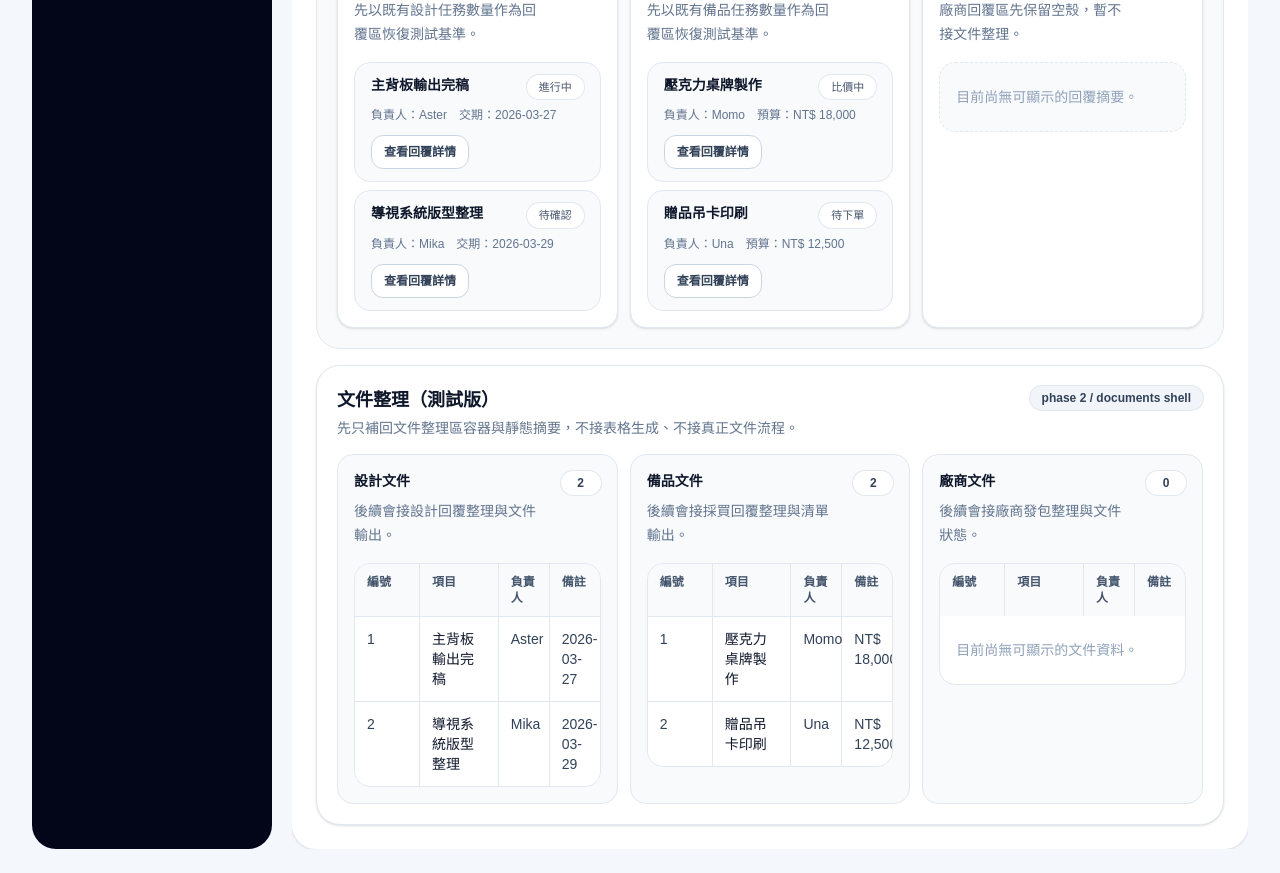
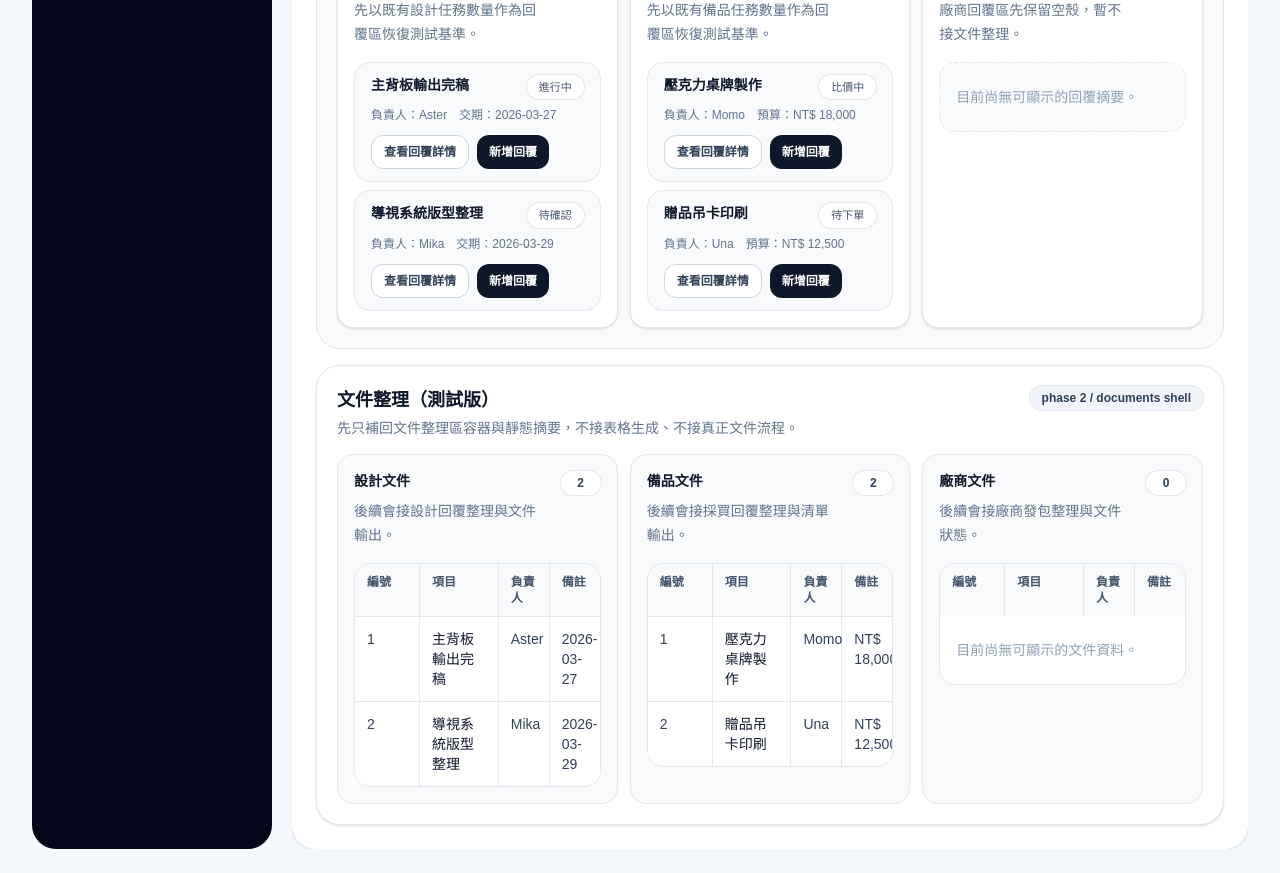
Before and after one commit to willy841/projectflow, a Next.js app in the folder project-mgmt/: page /projects/spring-popup-2026 in a window 1280 px wide. Shown: the part 2300-3173 px from the top of the page. Built offline with nearby package versions, Linux system fonts and the light colour scheme.

Commit message:
test: add minimal reply draft form

```diff
--- a/project-mgmt/src/components/project-detail-shell.tsx
+++ b/project-mgmt/src/components/project-detail-shell.tsx
@@ -32,6 +32,8 @@ export function ProjectDetailShell({
 }) {
   const [isEditingProject, setIsEditingProject] = useState(false);
   const [expandedReplyKey, setExpandedReplyKey] = useState<string | null>(null);
+  const [replyDraftKey, setReplyDraftKey] = useState<string | null>(null);
+  const [replyDraftText, setReplyDraftText] = useState("");
   const [projectForm, setProjectForm] = useState({
     name: project.name,
     client: project.client,
@@ -376,7 +378,7 @@ export function ProjectDetailShell({
                             <span>負責人：{item.owner}</span>
                             <span>{item.meta}</span>
                           </div>
-                          <div className="pt-1">
+                          <div className="flex flex-wrap gap-2 pt-1">
                             <button
                               type="button"
                               onClick={() => setExpandedReplyKey((prev) => prev === `${replyGroup.key}-${item.title}` ? null : `${replyGroup.key}-${item.title}`)}
@@ -384,10 +386,50 @@ export function ProjectDetailShell({
                             >
                               {expandedReplyKey === `${replyGroup.key}-${item.title}` ? "收合回覆詳情" : "查看回覆詳情"}
                             </button>
+                            <button
+                              type="button"
+                              onClick={() => {
+                                setReplyDraftKey((prev) => prev === `${replyGroup.key}-${item.title}` ? null : `${replyGroup.key}-${item.title}`);
+                                setReplyDraftText("");
+                              }}
+                              className="inline-flex items-center justify-center rounded-xl bg-slate-900 px-3 py-2 text-xs font-semibold text-white transition hover:bg-slate-800"
+                            >
+                              {replyDraftKey === `${replyGroup.key}-${item.title}` ? "取消新增" : "新增回覆"}
+                            </button>
                           </div>
                           {expandedReplyKey === `${replyGroup.key}-${item.title}` ? (
                             <div className="rounded-2xl border border-slate-200 bg-white px-4 py-3 text-sm leading-6 text-slate-600">
                               {item.detail}
+                            </div>
+                          ) : null}
+                          {replyDraftKey === `${replyGroup.key}-${item.title}` ? (
+                            <div className="rounded-2xl border border-slate-200 bg-white p-4">
+                              <p className="text-sm font-semibold text-slate-900">新增回覆（測試版）</p>
+                              <p className="mt-1 text-xs text-slate-500">先只驗證表單容器與輸入行為，不接真正送出流程。</p>
+                              <textarea
+                                value={replyDraftText}
+                                onChange={(event) => setReplyDraftText(event.target.value)}
+                                placeholder="輸入回覆內容..."
+                                className="mt-3 min-h-24 w-full rounded-2xl border border-slate-200 bg-slate-50 px-4 py-3 text-sm outline-none transition focus:border-slate-400"
+                              />
+                              <div className="mt-3 flex flex-wrap gap-2">
+                                <button
+                                  type="button"
+                                  className="inline-flex items-center justify-center rounded-xl bg-blue-600 px-3 py-2 text-xs font-semibold text-white transition hover:bg-blue-700"
+                                >
+                                  送出（暫不啟用）
+                                </button>
+                                <button
+                                  type="button"
+                                  onClick={() => {
+                                    setReplyDraftKey(null);
+                                    setReplyDraftText("");
+                                  }}
+                                  className="inline-flex items-center justify-center rounded-xl border border-slate-300 bg-white px-3 py-2 text-xs font-semibold text-slate-700 transition hover:bg-slate-50"
+                                >
+                                  關閉
+                                </button>
+                              </div>
                             </div>
                           ) : null}
                         </div>
```
